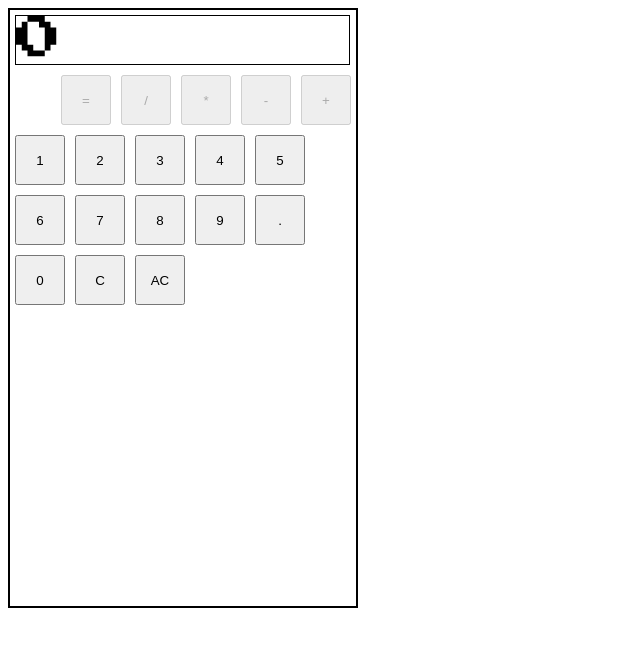
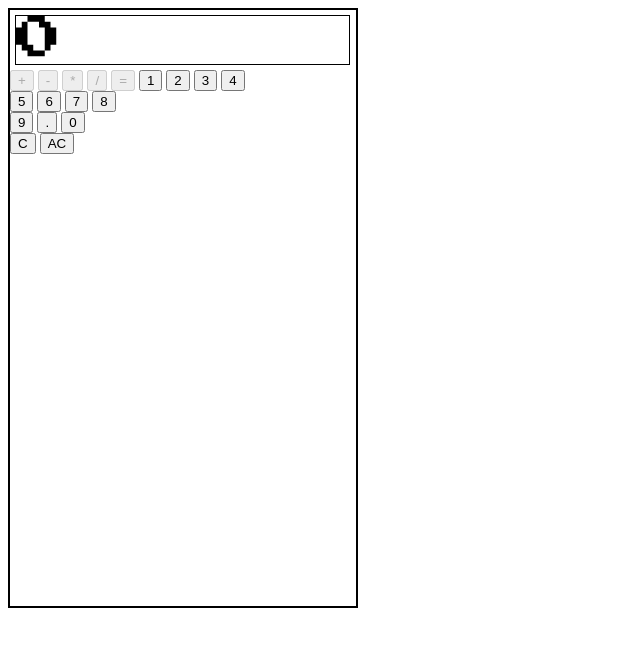
Before and after one commit to phiggins567/javascript-calculator, a plain HTML site: page index.html in a window 1280 px wide. Shown: the whole page, without its empty margins (0-640 px from the left). Drawn offline with nearby package versions, Linux system fonts and the light colour scheme.

Commit message:
removed numbers, operator divs

```diff
--- a/index.html
+++ b/index.html
@@ -10,32 +10,31 @@
 
     </head>
     <body>
+      <div class="flexbox-container">
         <div class="calculator">
             <div id="display"></div>
-            <div id="operators">
-                <button>+</button>
-                <button>-</button>
-                <button>*</button>
-                <button>/</button>
-                <button id="equals">=</button>
-            </div>
-            <div id="numbers">
-                <button>1</button>
-                <button>2</button>
-                <button>3</button>
-                <button>4</button>
-                <button>5</button>
-                <button>6</button>
-                <button>7</button>
-                <button>8</button>
-                <button>9</button>
-                <button>.</button>
-                <button>0</button>
+
+                <button class="operators">+</button>
+                <button class="operators">-</button>
+                <button class="operators">*</button>
+                <button class="operators">/</button>
+                <button class="operators" id="equals">=</button>
+
+                <button class="numbers">1</button>
+                <button class="numbers">2</button>
+                <button class="numbers">3</button>
+                <button class="numbers">4</button><br>
+                <button class="numbers">5</button>
+                <button class="numbers">6</button>
+                <button class="numbers">7</button>
+                <button class="numbers">8</button><br>
+                <button class="numbers">9</button>
+                <button class="numbers">.</button>
+                <button class="numbers">0</button><br>
                 <button id="clear">C</button>
                 <button id="clearall">AC</button>
-            </div>
         </div>
-
+      </div>
     <script src="js/index.js"></script>
     </body>
 </html>
--- a/js/index.js
+++ b/js/index.js
@@ -4,7 +4,7 @@ $(document).ready(function() {
   var operator = "";
   var total = "0";
   var display = $("#display");
-  var operatorButton =  $("#operators button");
+  var operatorButton =  $(".operators");
 
   operatorButton.prop("disabled", true);
 
@@ -20,7 +20,7 @@ $(document).ready(function() {
     $("#display").html(number);
   });
 
-  $("#numbers button").not("#clear, #clearall").click(function(){
+  $(".numbers").click(function(){
     number += $(this).html();
     strLength(number);
 
@@ -32,6 +32,7 @@ $(document).ready(function() {
     newnumber = number;
     number = "";
     display.html(operator);
+    operatorButton.prop("disabled", true);
   });
 
   operatorButton.not("#equals").click(function() {
```
